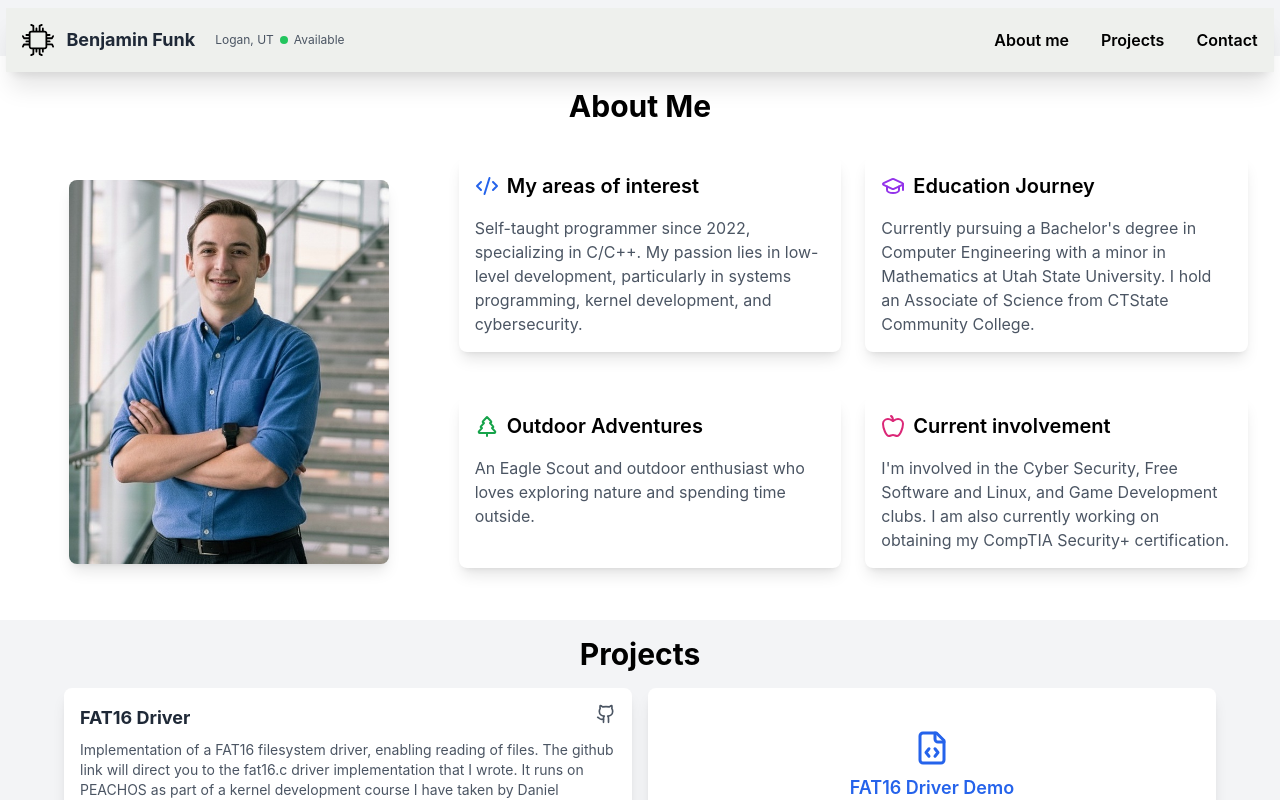
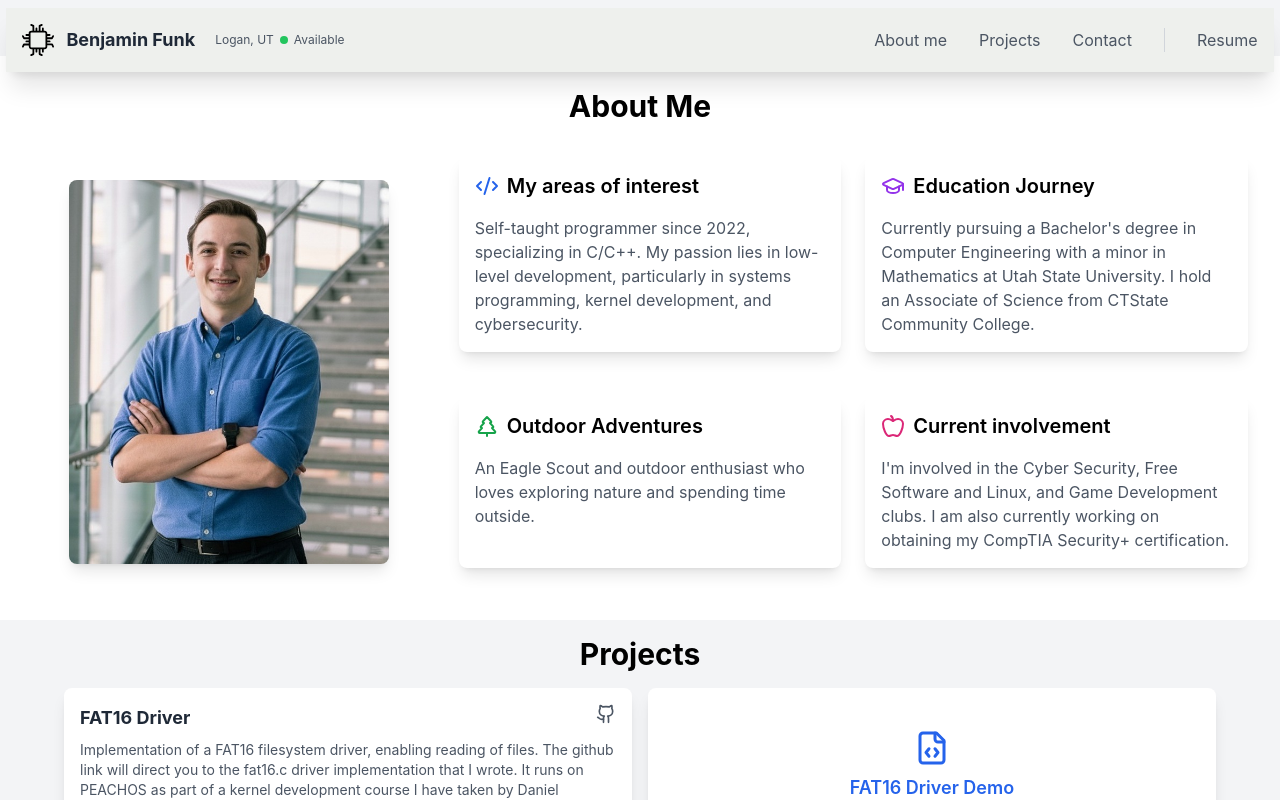
Before and after one commit to Git-Hub-Benjamin/my-portfolio, a React (Create React App) app: page / in a window 1280 px wide. Shown: the top 800 px of the page. Built offline with nearby package versions, Linux system fonts and the light colour scheme.

Commit message:
Added resume to portfolio

```diff
--- a/src/components/navbar.js
+++ b/src/components/navbar.js
@@ -28,9 +28,18 @@ const Navbar = () => {
           </div>
           {/* Desktop navigation */}
           <div className="hidden md:flex items-center space-x-8">
-            <a href="#aboutme" className="font-semibold text-black-600 hover:text-blue-600 transition-colors">About me</a>
-            <a href="#projects" className="font-semibold text-black-600 hover:text-blue-600 transition-colors">Projects</a>
-            <a href="#contact" className="font-semibold text-black-600 hover:text-blue-600 transition-colors">Contact</a>
+            <a href="#aboutme" className="text-gray-600 hover:text-blue-600 transition-colors">About me</a>
+            <a href="#projects" className="text-gray-600 hover:text-blue-600 transition-colors">Projects</a>
+            <a href="#contact" className="text-gray-600 hover:text-blue-600 transition-colors">Contact</a>
+            <div className="w-px h-6 bg-gray-300"></div>
+            <a
+              href="https://docs.google.com/document/d/12Dl7z8qoYhcQiRwOKN8NY3qQ0Uau6RK2/edit?usp=sharing&ouid=117323137334220650206&rtpof=true&sd=true"
+              target="_blank"
+              rel="noopener noreferrer"
+              className="text-gray-600 hover:text-blue-600 transition-colors"
+            >
+              Resume
+            </a>
           </div>
 
           {/* Mobile menu button */}
@@ -77,6 +86,16 @@ const Navbar = () => {
             >
               Contact
             </a>
+            <div className="h-px bg-gray-300 my-2"></div>
+            <a
+              href="https://docs.google.com/document/d/12Dl7z8qoYhcQiRwOKN8NY3qQ0Uau6RK2/edit?usp=sharing&ouid=117323137334220650206&rtpof=true&sd=true"
+              onClick={() => setIsMenuOpen(false)}
+              target="_blank"
+              rel="noopener noreferrer"
+              className="text-gray-600 hover:text-blue-600 transition-colors text-center text-lg"
+            >
+              Resume
+            </a>
           </div>
         </div>
       )}
```
